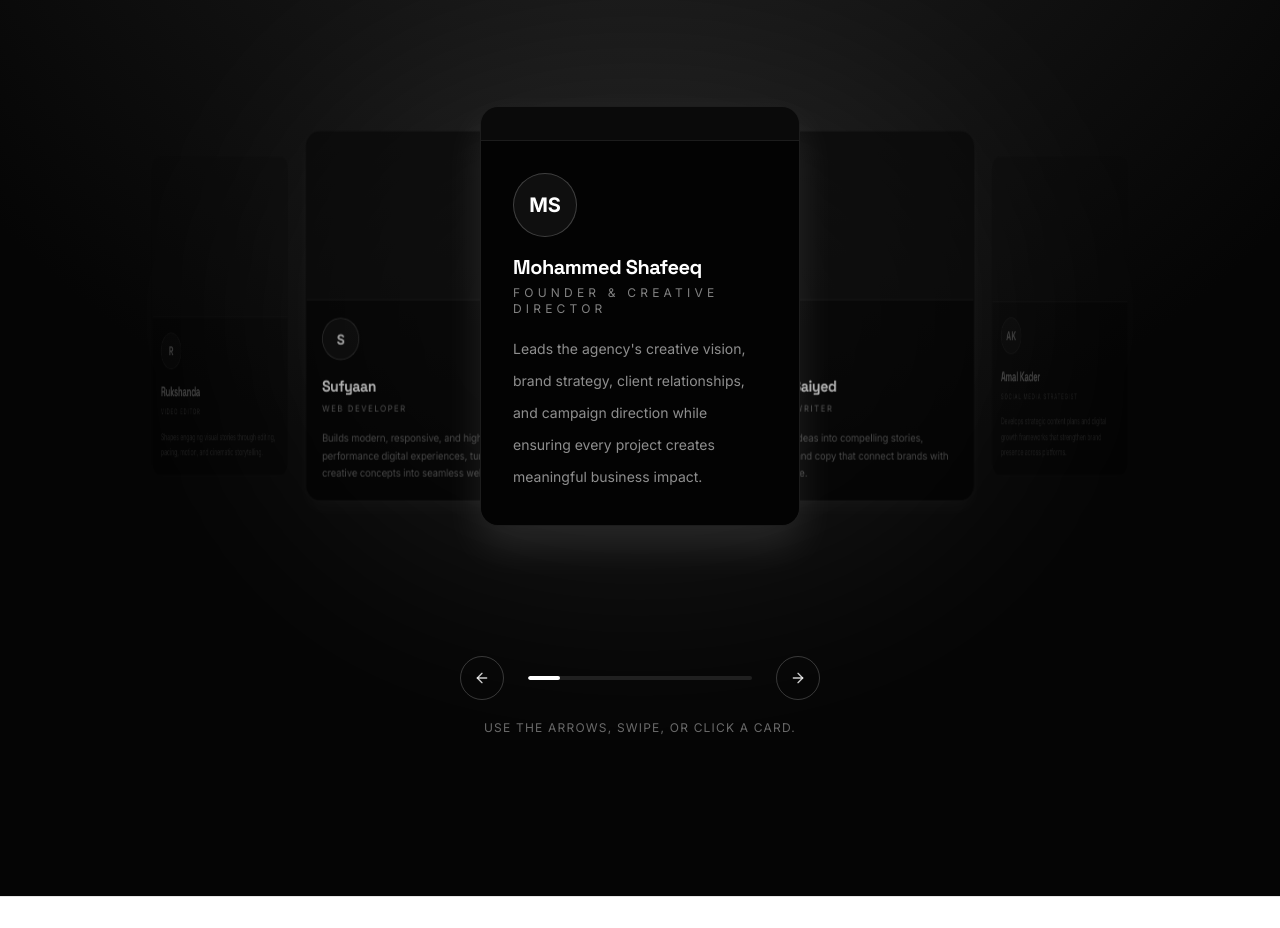
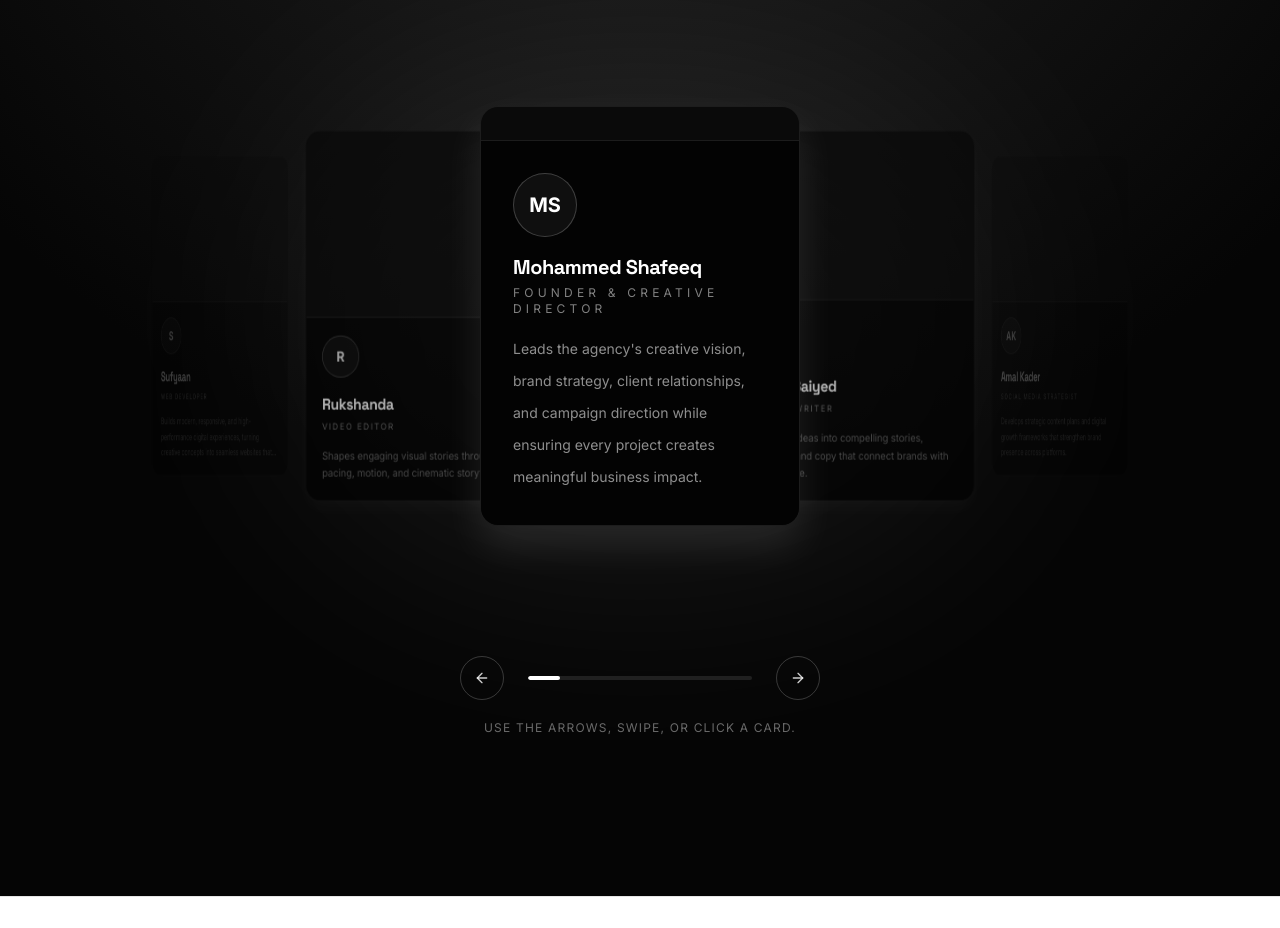
Before and after one commit to sufyaanibnm-cmd/shaffedits, a React (Vite) app: page / in a window 1280 px wide. Shown: the part 5440-6368 px from the top of the page. Built offline with nearby package versions, Linux system fonts and the light colour scheme; no server answers.

Commit message:
Remove duplicate Sufyaan entry in team members

```diff
--- a/src/components/sections/Team.tsx
+++ b/src/components/sections/Team.tsx
@@ -18,8 +18,8 @@ const team: { name: string; role: string; bio: string; image?: string }[] = [
   { name: "Amal Kader", role: "Social Media Strategist", bio: "Develops strategic content plans and digital growth frameworks that strengthen brand presence across platforms." },
   { name: "Zeena Qaida", role: "Graphic Designer", bio: "Creates thoughtful visual identities and creative assets that blend aesthetics with strategy." },
   { name: "Mohammed", role: "Web Developer", bio: "Builds fast, scalable, and user-focused websites designed for performance and long-term growth." },
+   { name: "Sufyaan", role: "Web Developer", bio: "Builds modern, responsive, and high-performance digital experiences, turning creative concepts into seamless websites that are both visually engaging and technically robust" },
   { name: "Rukshanda", role: "Video Editor", bio: "Shapes engaging visual stories through editing, pacing, motion, and cinematic storytelling." },
-  { name: "Sufyaan", role: "Web Developer", bio: "Builds modern, responsive, and high-performance digital experiences, turning creative concepts into seamless websites that are both visually engaging and technically robust" },
 ];
 
 function initials(name: string) {
```
